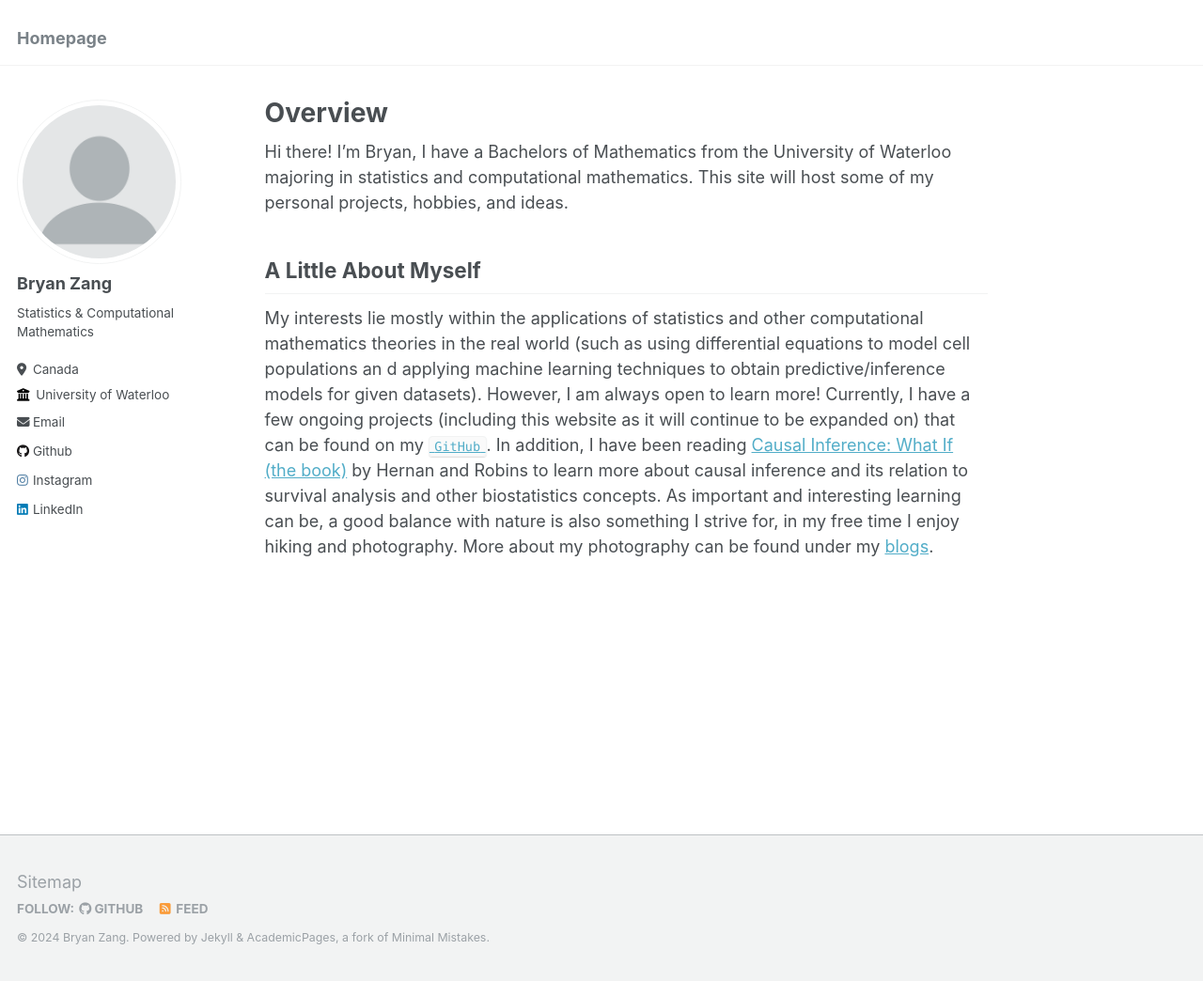
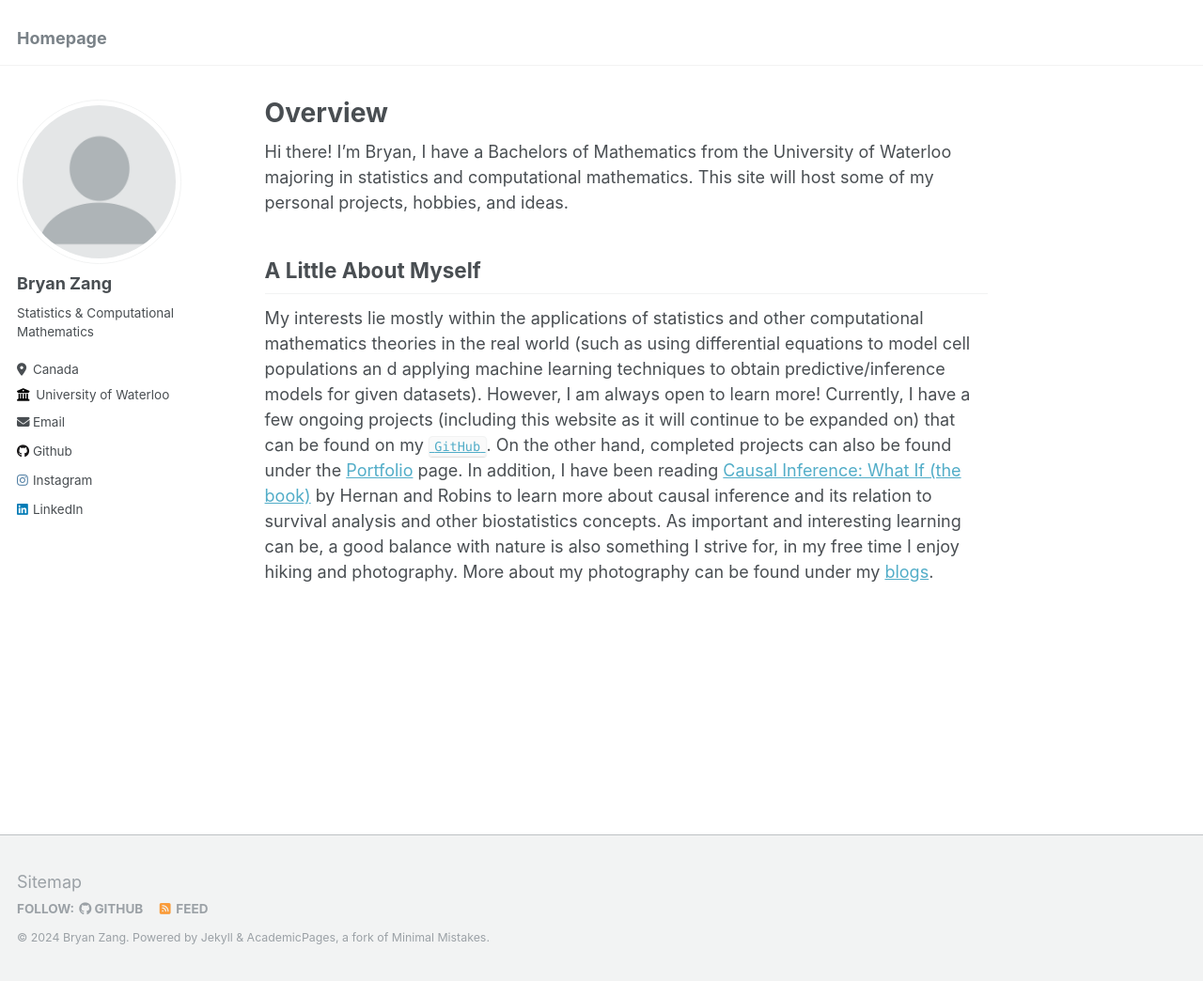
Before and after one commit to bryanzang/bryanzang.github.io, a Jekyll site: the page built from _pages/about.md, in a window 1280 px wide and 1044 px high. Shown: the whole window at 94% size. Built offline with Jekyll 4.4.1, drawn with Linux system fonts in a browser that asks for light colours.

Commit message:
Update about.md

```diff
--- a/_pages/about.md
+++ b/_pages/about.md
@@ -11,4 +11,4 @@
 
 A Little About Myself
 ------
-My interests lie mostly within the applications of statistics and other computational mathematics theories in the real world (such as using differential equations to model cell populations an d applying machine learning techniques to obtain predictive/inference models for given datasets). However, I am always open to learn more! Currently, I have a few ongoing projects (including this website as it will continue to be expanded on) that can be found on my [`GitHub`](https://github.com/bryanzang). In addition, I have been reading [Causal Inference: What If (the book)](https://www.hsph.harvard.edu/miguel-hernan/%20causal-inference-book/) by Hernan and Robins to learn more about causal inference and its relation to survival analysis and other biostatistics concepts. As important and interesting learning can be, a good balance with nature is also something I strive for, in my free time I enjoy hiking and photography. More about my photography can be found under my [blogs](https://bryanzang.github.io/year-archive/).
+My interests lie mostly within the applications of statistics and other computational mathematics theories in the real world (such as using differential equations to model cell populations an d applying machine learning techniques to obtain predictive/inference models for given datasets). However, I am always open to learn more! Currently, I have a few ongoing projects (including this website as it will continue to be expanded on) that can be found on my [`GitHub`](https://github.com/bryanzang). On the other hand, completed projects can also be found under the [Portfolio](https://bryanzang.github.io/portfolio/) page. In addition, I have been reading [Causal Inference: What If (the book)](https://www.hsph.harvard.edu/miguel-hernan/%20causal-inference-book/) by Hernan and Robins to learn more about causal inference and its relation to survival analysis and other biostatistics concepts. As important and interesting learning can be, a good balance with nature is also something I strive for, in my free time I enjoy hiking and photography. More about my photography can be found under my [blogs](https://bryanzang.github.io/year-archive/).
```
